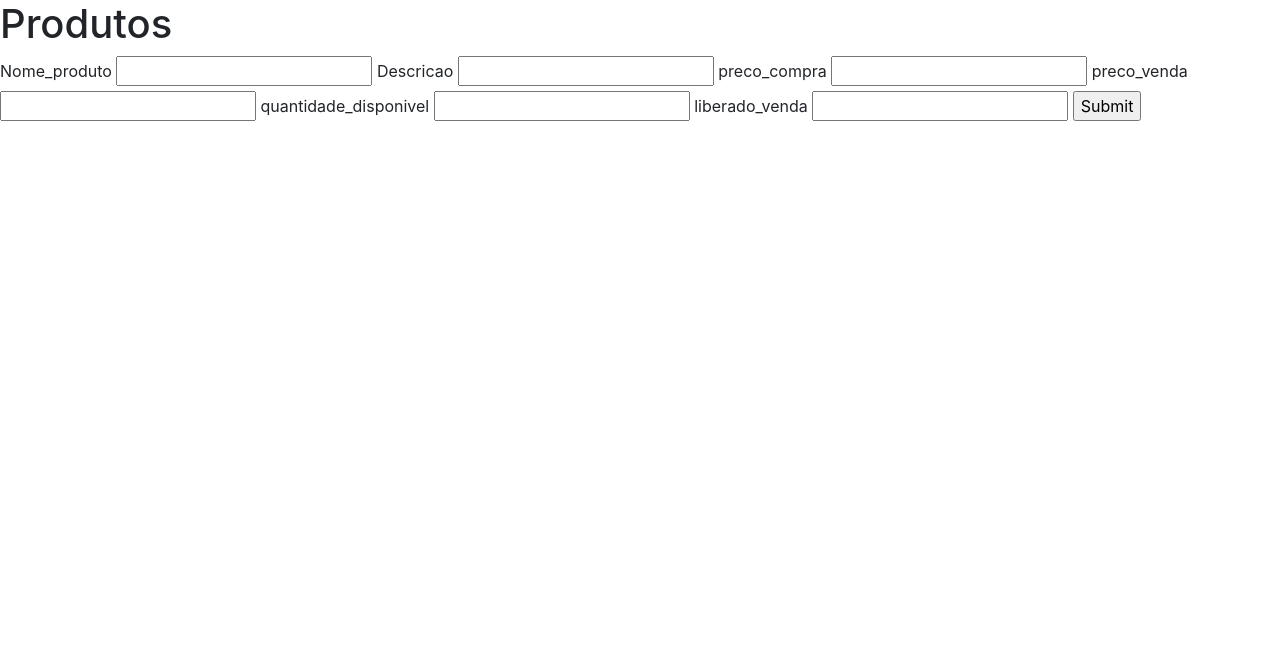
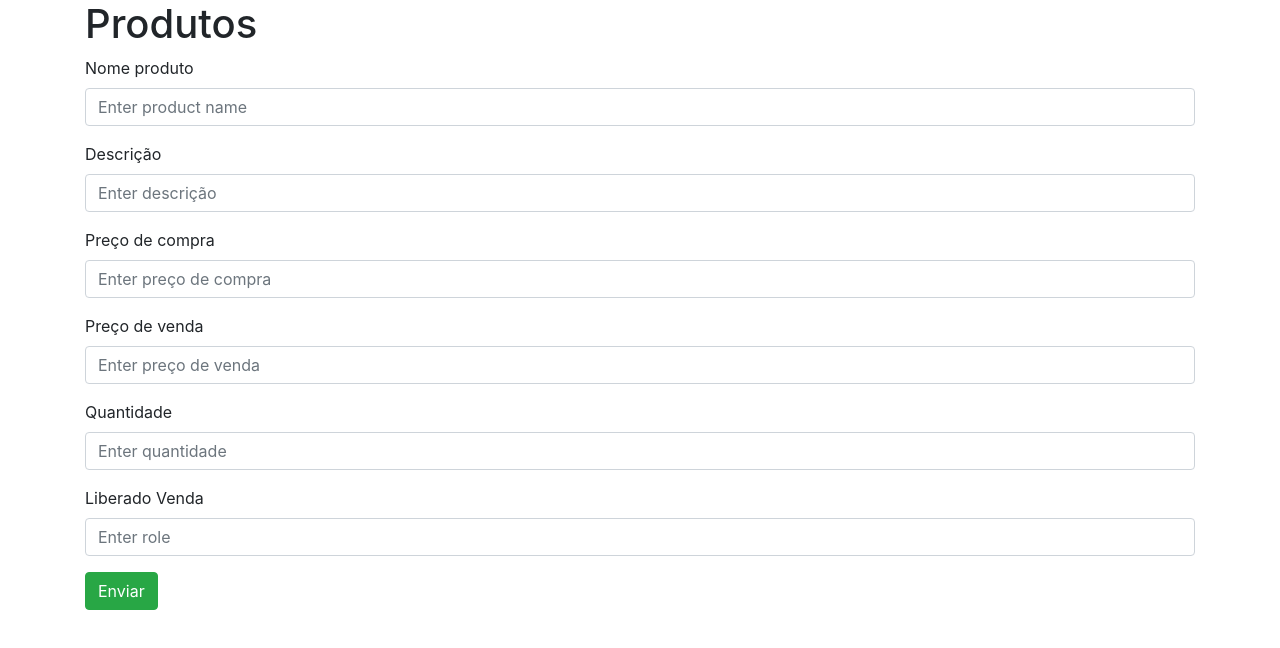
Before and after one commit to PedroRimes/ProjetoDevWebParte1, a plain HTML site: page ProjetoDevWebParte1/web/Produtos.html in a window 1280 px wide. Drawn offline with Linux system fonts and the light colour scheme.

Commit message:
products and vendas with bootstrap

```diff
--- a/ProjetoDevWebParte1/web/Produtos.html
+++ b/ProjetoDevWebParte1/web/Produtos.html
@@ -2,30 +2,44 @@
 <html lang="pt-br">
 <head>
     <meta charset="UTF-8">
-    <meta name="viewport" content="width=device-width, initial-scale=1.0, shrink-to-fit=no">
+    <meta name="viewport" content="width=device-width, initial-scale=1.0">
     <link rel="stylesheet" href="css/bootstrap.min.css">
     <link rel="stylesheet" href="css/bootstrap.min.css" type="text/css"/>
     <title>Formulário Produtos</title>
 </head>
 <body>
     <main>
-        <h1>Produtos</h1>
-        <div id="container_form">
-            <form action="processaForm">
-                <label for="nome_produto">Nome_produto</label>
-                <input type="text" id="nome_produto" >
-                <label for="descricao">Descricao</label>
-                <input type="text" id="descricao" >
-                <label for="preco_compra">preco_compra</label>
-                <input type="number" id="preco_compra" >
-                <label for="preco_venda">preco_venda</label>
-                <input type="number" id="preco_venda" >
-                <label for="quantidade_disponivel">quantidade_disponivel</label>
-                <input type="number" id="quantidade_disponivel" >
-                <label for="liberado_venda">liberado_venda</label>
-                <input type="text" id="liberado_venda" >
-                <input type="submit" value="Submit">
-            </form>
+        <div class="container pt 5">
+            <h1>Produtos</h1>
+            <div id="container_form">
+                <form action="processaForm">
+                    <div class="form-group">
+                        <label for="exampleInputText">Nome produto</label>
+                        <input type="text" class="form-control" id="exampleInputText" aria-describedby="TextHelp" placeholder="Enter product name">
+                    </div>
+                    <div class="form-group">
+                        <label for="exampleInputText">Descrição</label>
+                        <input type="text" class="form-control" id="exampleInputText" aria-describedby="TextHelp" placeholder="Enter descrição">
+                    </div>
+                    <div class="form-group">
+                        <label for="exampleInputPrice">Preço de compra</label>
+                        <input type="number" class="form-control" id="exampleInputRole" aria-describedby="priceHelp" placeholder="Enter preço de compra">
+                    </div>
+                    <div class="form-group">
+                        <label for="exampleInputPrice">Preço de venda</label>
+                        <input type="number" class="form-control" id="exampleInputRole" aria-describedby="priceHelp" placeholder="Enter preço de venda">
+                    </div>
+                    <div class="form-group">
+                        <label for="exampleInputQuantidade">Quantidade</label>
+                        <input type="number" class="form-control" id="exampleInputRole" aria-describedby="numberHelp" placeholder="Enter quantidade">
+                    </div>
+                    <div class="form-group">
+                        <label for="exampleInputRole">Liberado Venda</label>
+                        <input type="text" class="form-control" id="exampleInputRole" aria-describedby="textHelp" placeholder="Enter role">
+                    </div>
+                    <button type="button" class="btn btn-success">Enviar</button>
+                </form>
+            </div>
         </div>
     </main>
     <script src="jquery-3.4.1.min.js"></script>
```
Also changed, not shown: ProjetoDevWebParte1/web/Funcionarios.html (+19 -13 lines), ProjetoDevWebParte1/web/Vendas.html (+5 -2 lines), ProjetoDevWebParte1/web/index.html (+1 -1 lines).
